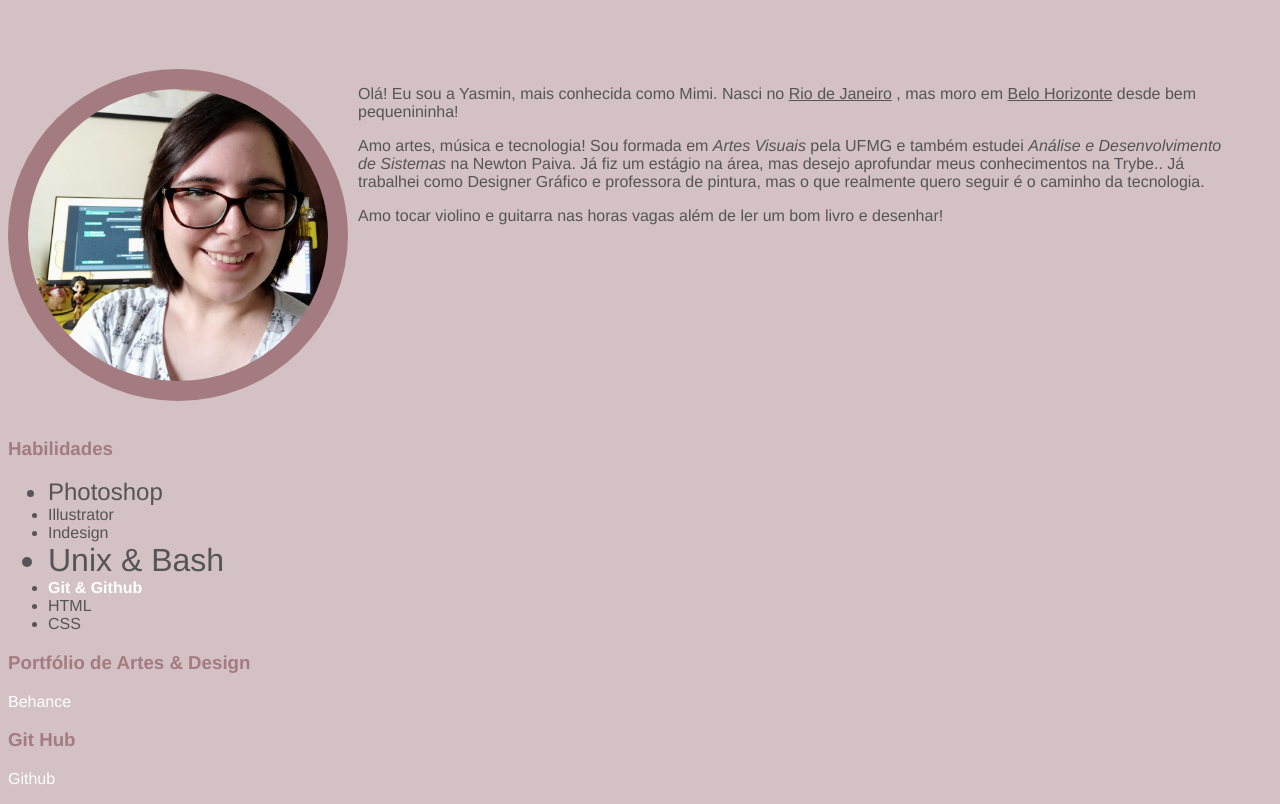
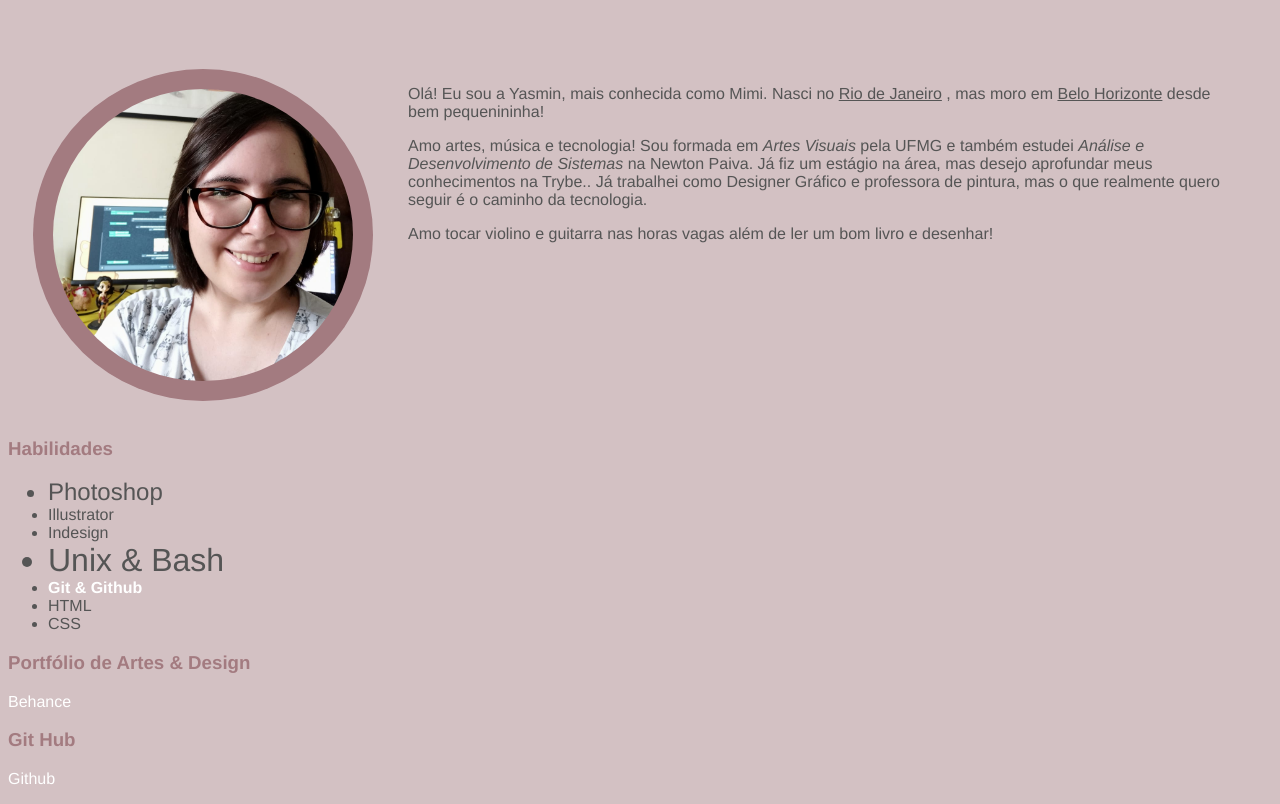
Before and after one commit to mimirtello/mimirtello.github.io, a plain HTML site: page index.html in a window 1280 px wide. Shown: the part 67-871 px from the top of the page. Drawn offline with Linux system fonts and the light colour scheme.

Commit message:
Correções

```diff
--- a/style.css
+++ b/style.css
@@ -40,14 +40,14 @@ a:hover{
     padding:20px;
     background-color: #a37b80;
     position: absolute;
-    margin-left:-350px;
+    margin-left:-375px;
 
 }
 #descricao{
    height: 300px;
    padding:50px;
    position: relative;
-   margin-left:300px;
+   margin-left:350px;
 
 }
 #titulo{
```
Also changed, not shown: index.html (+1 -1 lines).
